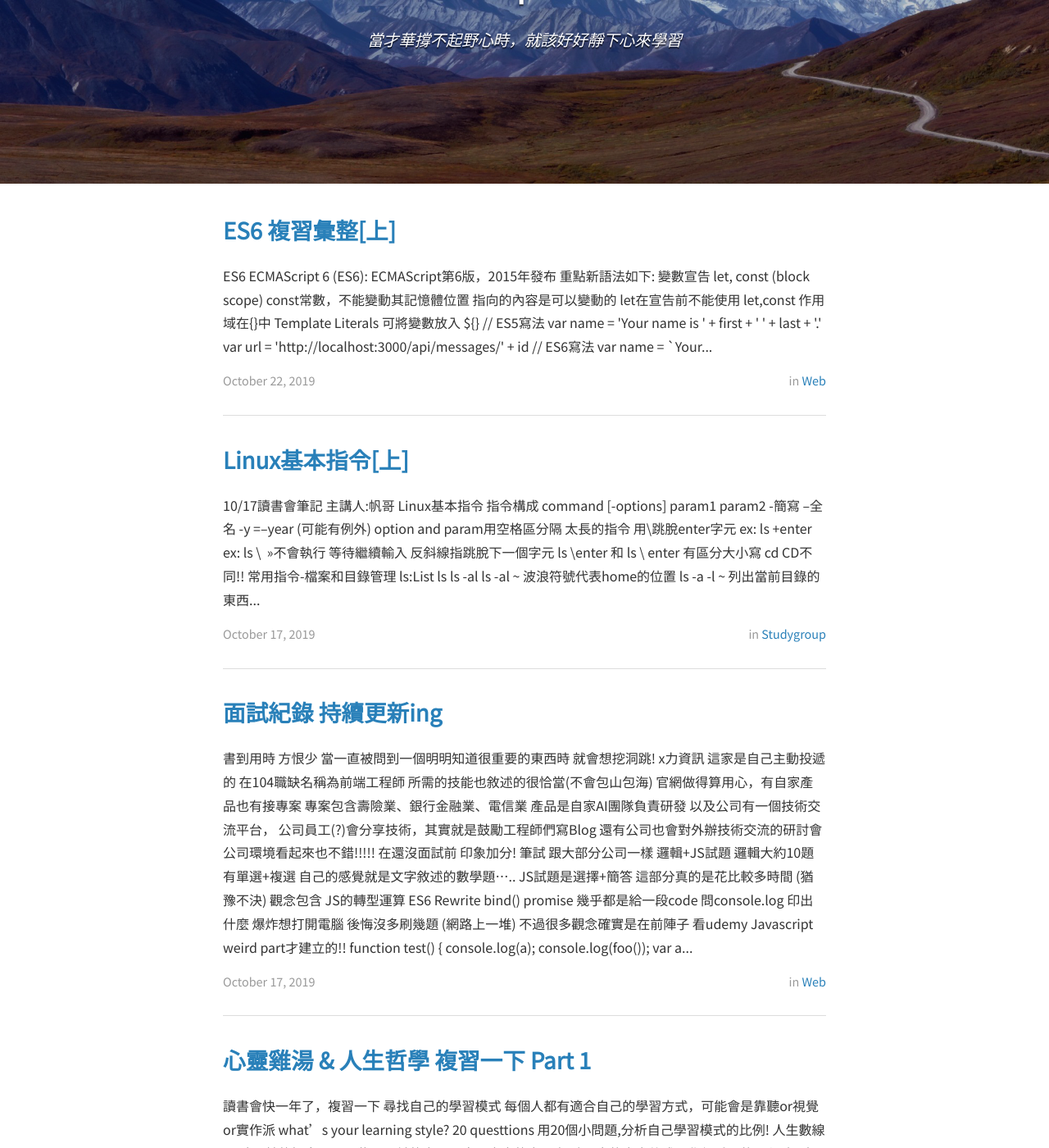
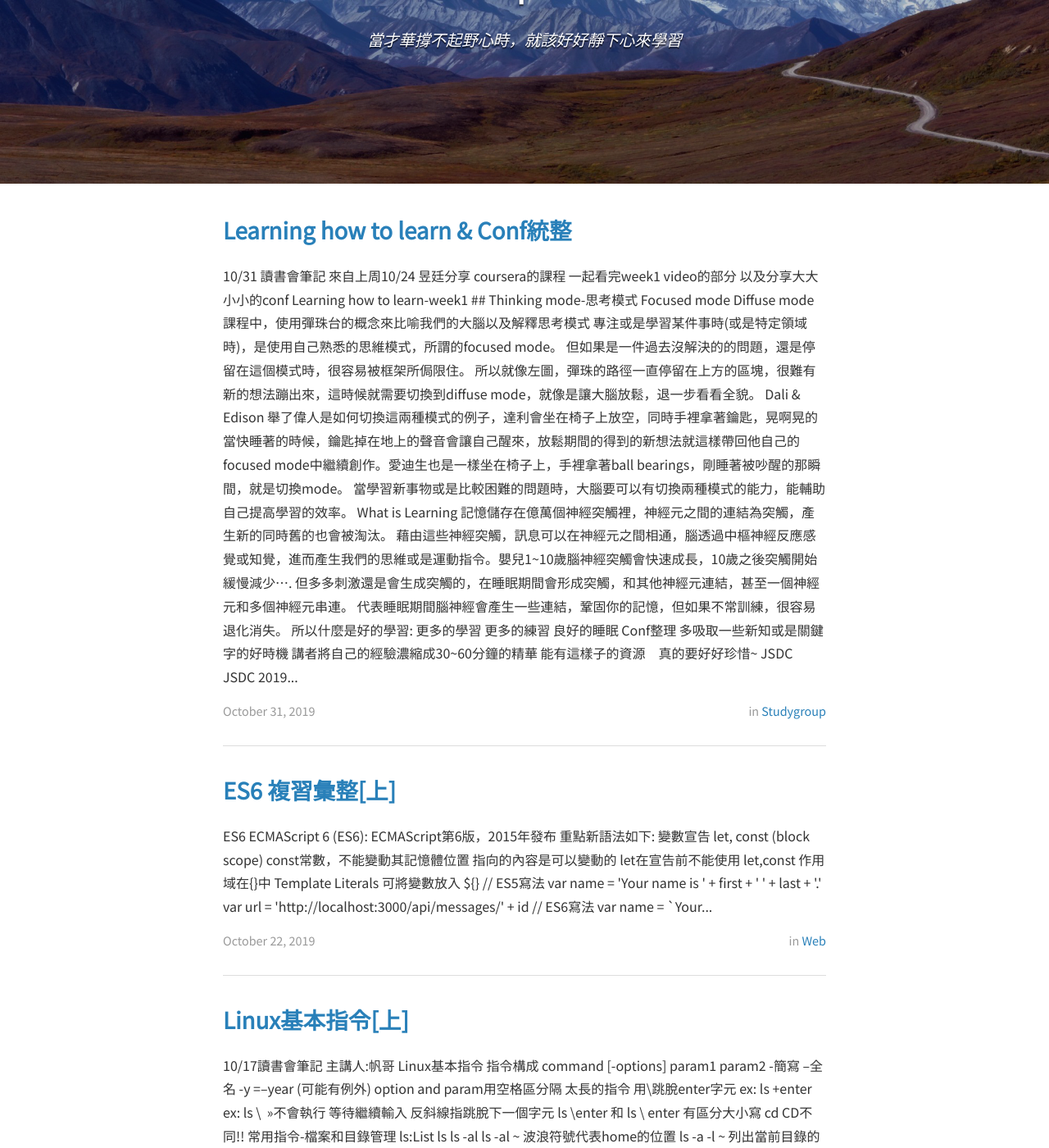
Before and after one commit to pengpon/pengpon.github.io, a Jekyll site: the page built from index.html, in a window 1280 px wide and 1400 px high, scrolled down 279 px. Shown: the whole window at 82% size. Built offline with Jekyll 4.4.1, drawn with Linux system fonts in a browser that asks for light colours; nearby versions of some CDN libraries; the list of posts is cut into pages by our own code; some of the changed text lies outside the part shown.

Commit message:
interview update & 10/31 studygroup

```diff
--- a/_posts/2019-10-17-Interview notes.md
+++ b/_posts/2019-10-17-Interview notes.md
@@ -12,7 +12,7 @@
 >
 > 就會想挖洞跳!
 
-
+**10/25更新**
 
 # x力資訊
 
@@ -121,3 +121,123 @@
 
 
 總之 又是一次經驗的累積!!
+
+---
+
+#  XX電X
+
+想說早點到, 可以從容一點
+
+但...從帶入房間考試開始就感覺得出來**催促感**
+
+還沒坐下,包包也還沒放下
+
+只聽見關鍵字 **xx:31分 我會進來收卷**
+
+從容感瞬間消失
+
+筆試共45題 記得是20分鐘作答
+
+- 第一部分是圖形式的邏輯選擇題
+
+  給3~4個圖形，找出規則
+
+  選出下一個可能的圖形
+
+- 第二部分也是很常見的空間算方塊總數
+
+
+
+筆試結束後兩位主管進來，似乎是兩個不同部門
+
+一個電腦中心
+
+一個UI/UX
+
+主要都是電腦中心的主管在問
+
+職缺內容有提到使用**angular**
+
+所以不意外很多問題都圍繞在angular相關
+
+被問到像是:
+
+- Observable 和 Ajax差異
+- SPA好在哪
+- 解釋什麼是跨同源，怎麼解決
+- 解釋生命週期
+- 用過Redux嗎
+- 在Angular中使用過jQuery的經驗嗎? 遇過地雷?
+- SQL熟悉程度為何?
+- 用過Subject嗎?
+
+小結: 過程中完全沒有問我有沒有其他問題
+
+也沒有在介紹職缺的工作內容
+
+於是 當下大概知道是 無聲卡一張了...
+
+不過 重點是經驗累積!!!
+
+---
+
+# XX大xx
+
+主要是在yourator博覽會的廠商名單看到這家公司
+
+公司是做行動廣告投放的  行銷相關
+
+不意外大家都愛考試...
+
+這是筆試主要是考HTML5+Javascript 60分鐘
+
+共12題(in English...)
+
+1. 印出1~100, 但遇到3倍數印出abc,5倍數時印出cba,是3又是5倍數時印出abccba
+2. 3:15時針分針所夾角度
+3. 解釋[GET] [POST]
+4. 解釋RESTSFUL
+5. == V.S ===有何不同
+6. 解釋closure
+7. 什麼是NaN, 怎麼檢測數值是不是NaN
+8. console.log(0.1+0.2==0.3) 會印出什麼, 並解釋
+9. encodeURI() V.S. encodeURIComponent()
+10. what reason wrapping the entire content of a javascript source file in a function block
+11. How Are First-Party and Third-Party Cookies Different
+12. HTML5 特色有哪些
+
+
+
+接下來也是一位主管跟資深工程師進來問問題
+
+可能是因為程式相關問題筆試考了
+
+所以面談時 主要都是問一些過去經驗
+
+跟介紹這個職缺的角色
+
+如同人資提供的資料 這個職缺
+
+因為是做廣告專案 時程最小0.5天
+
+都是1人負責
+
+重大節日會需要配合加班
+
+過年大節日會需要留守公司
+
+有一直強調是不是可以接受加班這件事
+
+不知不覺又是談了個兩個小時
+
+最後再由人資進來介紹公司薪資結構
+
+N*15(含年終&績效等等)
+
+最後最後
+
+主管出了作業.....一周內繳交
+
+Anyway....
+
+尋找方向中.....
--- /dev/null
+++ b/_posts/2019-10-31-Learning how to learn beginner.md
@@ -0,0 +1,155 @@
+---
+layout: post
+title:  "Learning how to learn & Conf統整"
+date:   2019-10-31 23:12:00 +0800
+author: Pon
+categories: studygroup
+tags: life
+---
+> 10/31 讀書會筆記
+>
+> 來自上周10/24 昱廷分享 [coursera](https://www.coursera.org/)的課程
+>
+> 一起看完week1 video的部分
+>
+> 以及分享大大小小的conf
+
+# Learning how to learn-week1
+
+ ## Thinking mode-思考模式
+
+- Focused mode
+
+- Diffuse mode
+
+  課程中，使用彈珠台的概念來比喻我們的大腦以及解釋**思考模式**
+
+  ![thinking mode](https://imgur.com/CzCT3Bt.jpg)
+
+  專注或是學習某件事時(或是特定領域時)，是使用自己熟悉的思維模式，所謂的focused mode。
+
+  但如果是一件過去沒解決的的問題，還是停留在這個模式時，很容易被框架所侷限住。
+
+  所以就像左圖，彈珠的路徑一直停留在上方的區塊，很難有新的想法蹦出來，這時候就需要切換到diffuse mode，就像是讓大腦放鬆，退一步看看全貌。
+
+---
+
+## Dali & Edison
+
+舉了偉人是如何切換這兩種模式的例子，達利會坐在椅子上放空，同時手裡拿著鑰匙，晃啊晃的當快睡著的時候，鑰匙掉在地上的聲音會讓自己醒來，放鬆期間的得到的新想法就這樣帶回他自己的focused mode中繼續創作。愛迪生也是一樣坐在椅子上，手裡拿著ball bearings，剛睡著被吵醒的那瞬間，就是切換mode。
+
+當學習新事物或是比較困難的問題時，大腦要可以有切換兩種模式的能力，能輔助自己提高學習的效率。
+
+---
+
+## What is Learning
+
+記憶儲存在億萬個神經突觸裡，神經元之間的連結為**突觸**，產生新的同時舊的也會被淘汰。
+
+藉由這些神經突觸，訊息可以在神經元之間相通，腦透過中樞神經反應感覺或知覺，進而產生我們的思維或是運動指令。嬰兒1~10歲腦神經突觸會快速成長，10歲之後突觸開始緩慢減少....
+
+但多多刺激還是會生成突觸的，在睡眠期間會形成突觸，和其他神經元連結，甚至一個神經元和多個神經元串連。
+
+代表**睡眠**期間腦神經會產生一些連結，鞏固你的記憶，但如果不常訓練，很容易退化消失。
+
+所以什麼是好的學習:
+
+- 更多的學習
+- 更多的練習
+- 良好的睡眠
+
+# Conf整理
+
+多吸取一些新知或是關鍵字的好時機
+
+講者將自己的經驗濃縮成30~60分鐘的精華
+
+能有這樣子的資源　真的要好好珍惜~
+
+---
+
+## JSDC
+
+[JSDC 2019](https://2019.jsdc.tw/) **JavaScript Developer Annual Conference in Taiwan**
+
+從2011年發起的
+
+很紅的是去年請到node.js開發者-**Ryan Dahl**
+
+今年已在10/26舉行完
+
+## COSCUP
+
+[COSCUP](https://coscup.org/2019/) **Conference For Open Source Coders, Users& Promoters**
+
+台灣開放原始碼社群推動的研討會
+
+2006年起源
+
+今年已在8/17, 8/18舉行完
+
+2019年議程多到10軌以上~
+
+---
+
+## ModermWeb
+
+[ModernWeb](https://modernweb.tw/)
+
+2015年起源
+
+今年已在8/28, 8/29舉行完
+
+> 第一印象就是票價驚人.....
+
+---
+
+## MOPCON
+
+[MOPCON](https://mopcon.org/2019/) in 高雄
+
+**南台灣最大行動科技年會**
+
+似乎是2014年起源
+
+今年已在10/19,10/20舉行完
+
+---
+
+## Angular Taiwan
+
+[Angular Taiwan](https://2019.angular.tw/)
+
+應該是從2017年的台灣Angular社群小聚開始https://2017.angular.tw/
+
+今年第三屆
+
+今年將在11/2,11/3舉行
+
+---
+
+## .NET Conf
+
+[.NET Conf](http://study4.tw/Activity/Details/24)
+
+線上查到的資訊 至少辦了三屆以上
+
+今年將在11/9,11/10舉行
+
+---
+
+小結:
+
+以上是每年都會固定舉辦的會議
+
+是快速吸收關鍵字的好機會
+
+或是認識各家公司的好時機
+
+# 延伸閱讀
+
+[你知道嗎，你的大腦每天晚上都在升級！](https://opinion.cw.com.tw/blog/profile/390/article/7966)
+
+> learning how to learn的講師出的書~
+>
+>
```
